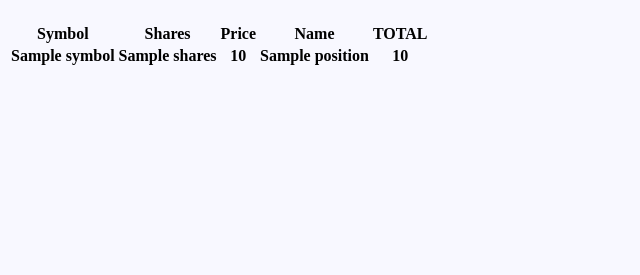
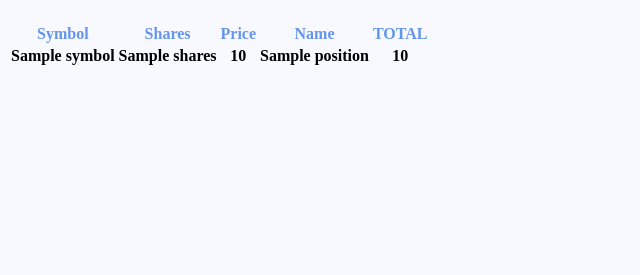
Before and after one commit to AJBC2/PSET7, a PHP site: template pset7/views/portfolio.php in a window 1280 px wide. Shown: the part 25-300 px from the top of the page, without its empty margins (0-640 px from the left). Run offline with PHP 8.4, Linux system fonts and the light colour scheme; a user stored in the database is signed in; the template is opened without the code that fills it: most values are stand-ins (such as "Sample title", 1, 10 or a date in 2020); data that the repository does not hold is empty.

Commit message:
Change to font color

```diff
--- a/pset7/views/portfolio.php
+++ b/pset7/views/portfolio.php
@@ -2,11 +2,11 @@
 
 <thead>
     <tr>
-        <th style= "color: dark blue; font-family: Bell MT">Symbol</th>
-        <th style= "color: dark blue; font-family: Bell MT">Shares</th>
-        <th style= "color: dark blue; font-family: Bell MT">Price</th>
-        <th style= "color: dark blue; font-family: Bell MT">Name</th>
-        <th style= "color: dark blue; font-family: Bell MT">TOTAL</th>
+        <th style= "color: cornflowerblue; font-family: Bell MT">Symbol</th>
+        <th style= "color: cornflowerblue; font-family: Bell MT">Shares</th>
+        <th style= "color: cornflowerblue; font-family: Bell MT">Price</th>
+        <th style= "color: cornflowerblue; font-family: Bell MT">Name</th>
+        <th style= "color: cornflowerblue; font-family: Bell MT">TOTAL</th>
     </tr>
 </thead>
 
```
